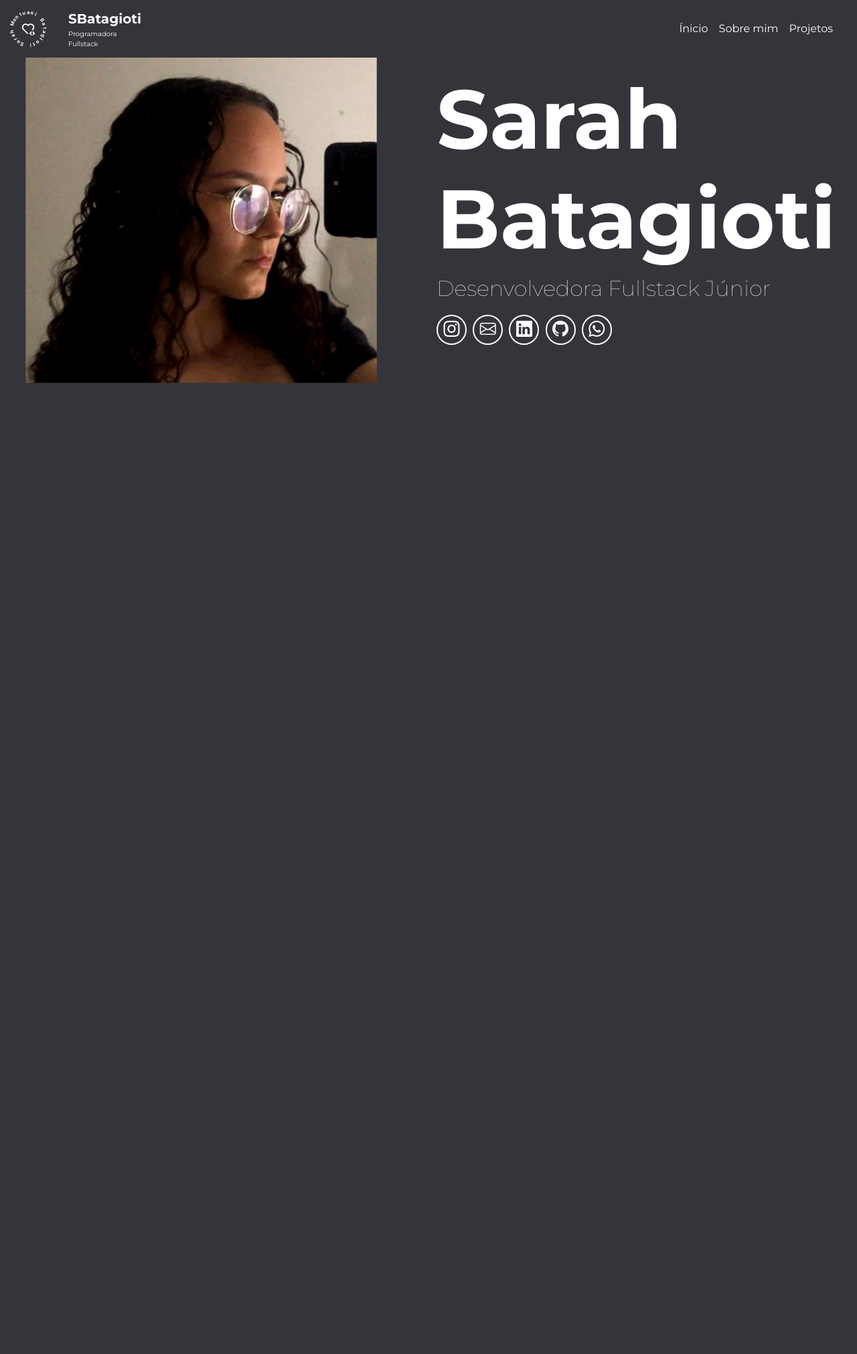
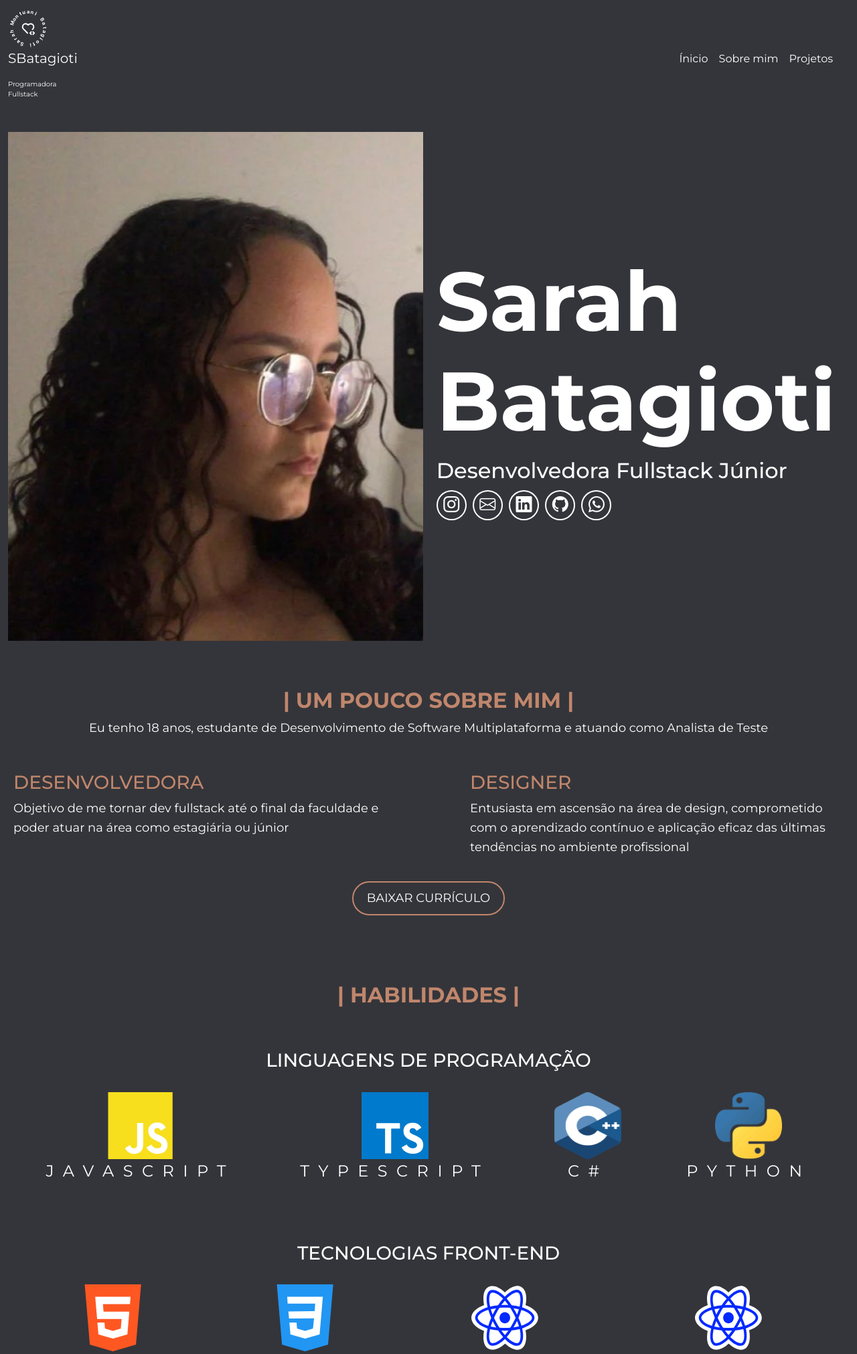
Before and after one commit to SarahBatagioti/portfolio_digital, a Flask app: page / in a window 1280 px wide. Shown: the top 2022 px of the page at 67% size. Before the commit the page ends 572 px from the top, so only its background shows below. Run offline with Flask 3, Linux system fonts and the light colour scheme.

Commit message:
Refatoração código página inicial e adição de seção sobre mim e tecnologias

```diff
--- a/api/static/css/style.css
+++ b/api/static/css/style.css
@@ -10,85 +10,47 @@
     background-color: #34353A;
 }
 
-/* ESTILOS DA FONTE */
+/*FONTES*/
 
-.bold-montserrat {
-    font-weight: bold;
+
+
+body {
+  margin: 0;
+  font-family: 'Montserrat', sans-serif;
+  background-color: #25262C;
+  color: white;
 }
 
-.medium-montserrat {
-    font-weight: medium;
+.hero {
+  display: flex;
+  align-items: center;
+  justify-content: center;
+  height: 100vh;
+  padding: 20px;
 }
 
-.regular-montserrat {
-    font-weight: lighter;
+.hero img {
+  height: 100%;
+  width: 50%;
+  object-fit: cover;
 }
 
-/* HEADER */
-
-.navbar {
-    position: relative;
-    z-index: 1; /* Define a barra de navegação acima da imagem */
+.hero-text {
+  display: flex;
+  flex-direction: column;
+  justify-content: center;
+  padding: 20px;
 }
 
-.navbar-brand {
-    display: flex;
-    align-items: center;
-    gap: 20px;
-}
-
-.text-container {
-    display: flex;
-    flex-direction: column;
-    padding-left: 10px; /* Espaço de 10px entre a foto e o texto */
-    text-align: left; /* Alinha o texto à esquerda */
-}
-
-.text-container p {
+.hero-text h1 {
+  font-size: 124px;
+  font-weight: bold;
   margin: 0;
 }
 
-.navbar-nav .nav-link {
-    color: rgb(255, 255, 255);
-}
-
-.navbar-nav .nav-link:hover {
-    color: rgb(104, 104, 104);
-}
-
-/* INDEX - HERO SECTION */
-
-.hero-section {
-    width: 100%;
-    padding: 5px;
-    display: flex;
-    align-items: center;
-}
-
-.hero-section .img-container {
-    display: flex;
-    align-items: center;
-    justify-content: flex-start;
-    height: 50%;
-}
-
-.hero-section img {
-    height: 50%;
-    width: 80%;
-    max-width: 100%;
-    transform: scale(1.2);
-    filter: contrast(120%);
-}
-
-.name {
-    font-size: 124px;
-    margin-bottom: 0;
-}
-
-.role {
+.hero-text h2 {
   font-size: 32px;
-    margin-top: 10px;
-    margin-bottom: 20px;
+  margin: 10px 0;
 }
 
 .social-icons a {
@@ -114,33 +76,117 @@
   background-color: #C0866C;
 }
 
-.container {
-    width: 100%;
-    padding-right: 15px;
-    padding-left: 15px;
-    margin-right: auto;
-    margin-left: auto;
+.section {
+  text-align: center;
+  padding: 50px 20px;
 }
 
-@media (min-width: 992px) {
-    .container {
-        max-width: 100%;
-    }
+.section h2 {
+  font-size: 32px;
+  font-weight: bold;
+  color: #C0866C !important;
 }
 
-/* ABOUT SECTION */
-
-.about-section .btn-download {
-    border: 2px solid #C0866C;
-    border-radius: 30px;
-    padding: 10px 20px;
-    color: white;
-    text-decoration: none;
-    transition: background-color 0.3s;
+.section h3 {
+  color: #C0866C !important;
 }
 
-.about-section .btn-download:hover {
+.section p {
+  font-size: 18px;
+  line-height: 1.6;
+}
+
+.columns {
+  display: flex;
+  flex-wrap: wrap;
+  justify-content: space-between;
+  margin-top: 50px;
+}
+
+.column {
+  width: 45%;
+  text-align: left;
+}
+
+.skills-section {
+  padding: 50px 20px;
+  text-align: center;
+}
+
+.skills-section h2 {
+  font-size: 32px;
+  font-weight: bold;
+  color: #C0866C !important;
+}
+
+.skills-section h3 {
+  margin-top: 5%;
+}
+
+.skills-row {
+  display: flex;
+  justify-content: space-around;
+  flex-wrap: wrap;
+  margin-top: 20px;
+}
+
+.skill {
+  text-align: center;
+  margin: 10px;
+}
+
+.skill img {
+  width: 100px;
+  height: 100px;
+}
+
+.skill p {
+  font-size: 24px;
+  letter-spacing: 13.50px;
+}
+
+.download-button {
+  display: inline-block;
+  border: 2px solid #C0866C;
+  border-radius: 50px;
+  padding: 10px 20px;
+  color: #c06c6c;
+  text-decoration: none;
+  font-size: 18px;
+  margin-top: 20px;
+}
+
+.download-button:hover{
   background-color: #C0866C;
+}
+
+@media (max-width: 768px) {
+  .hero {
+      flex-direction: column;
+  }
+
+  .hero img {
+      width: 100%;
+      height: auto;
+  }
+
+  .hero-text h1 {
+      font-size: 64px;
+  }
+
+  .hero-text h2 {
+      font-size: 24px;
+  }
+
+  .column {
+      width: 100%;
+      margin-bottom: 20px;
+  }
+
+  .skill img {
+      width: 80px;
+      height: 80px;
+  }
 }
 
 /* CURRÍCULO PROFISSIONAL - SOBRE MIM */
--- a/api/templates/index.html
+++ b/api/templates/index.html
@@ -5,28 +5,105 @@
 {% block content %}
 
 <!-- HERO SECTION -->
-<div class="hero-section">
-    <div class="container">
-        <div class="row align-items-center">
-            <div class="col-lg-6 img-container">
-                <img src="../static/img/FotoSarahBatagioti.png" alt="Imagem de Perfil" class="img-fluid">
-            </div>
-            <div class="col-lg-6 text-container">
-                <h1 class="bold-montserrat name">Sarah Batagioti</h1>
-                <h2 class="regular-montserrat role">Desenvolvedora Fullstack Júnior</h2>
+
+<body>
+  <section class="hero">
+    <img src="../static/img/FotoSarahBatagioti.png" alt="Sarah Batagioti">
+    <div class="hero-text">
+      <h1>Sarah Batagioti</h1>
+      <h2>Desenvolvedora Fullstack Júnior</h2>
       <div class="social-icons">
         <a href="https://www.instagram.com/sarah.montuani/"><i class="bi bi-instagram"></i></a>
         <a href="mailto:sarah.montuanibt@gmail.com"><i class="bi bi-envelope"></i></a>
         <a href="https://www.linkedin.com/in/sarahbatagioti/"><i class="bi bi-linkedin"></i></a>
         <a href="https://github.com/SarahBatagioti"><i class="bi bi-github"></i></a>
-                    <a href="https://api.whatsapp.com/send?phone=5512981282279&text=sua%20mensagem"><i class="bi bi-whatsapp"></i></a>
+        <a href="https://api.whatsapp.com/send?phone=5512981282279&text=sua%20mensagem"><i
+            class="bi bi-whatsapp"></i></a>
       </div>
     </div>
+  </section>
+  <section class="section">
+    <h2>| UM POUCO SOBRE MIM |</h2>
+    <p>Eu tenho 18 anos, estudante de Desenvolvimento de Software Multiplataforma e atuando como Analista de Teste</p>
+    <div class="columns">
+      <div class="column">
+        <h3>DESENVOLVEDORA</h3>
+        <p>Objetivo de me tornar dev fullstack até o final da faculdade e poder atuar na área como estagiária ou júnior
+        </p>
+      </div>
+      <div class="column">
+        <h3>DESIGNER</h3>
+        <p>Entusiasta em ascensão na área de design, comprometido com o aprendizado contínuo e aplicação eficaz das
+          últimas tendências no ambiente profissional</p>
       </div>
     </div>
+    <a href="#" class="download-button">BAIXAR CURRÍCULO</a>
+  </section>
+  <section class="skills-section">
+    <h2>| HABILIDADES |</h2>
+    <h3>LINGUAGENS DE PROGRAMAÇÃO</h3>
+    <div class="skills-row">
+      <div class="skill">
+        <img src="../static/img/js.svg" alt="Tecnologia 1">
+        <p>JAVASCRIPT</p>
       </div>
-
-<!-- ABOUT SECTION -->
-
+      <div class="skill">
+        <img src="../static/img/ts.png" alt="Tecnologia 2">
+        <p>TYPESCRIPT</p>
+      </div>
+      <div class="skill">
+        <img src="../static/img/cs.png" alt="Tecnologia 3">
+        <p>C#</p>
+      </div>
+      <div class="skill">
+        <img src="../static/img/py.png" alt="Tecnologia 4">
+        <p>PYTHON</p>
+      </div>
+    </div>
+    <h3> TECNOLOGIAS FRONT-END </h3>
+    <div class="skills-row">
+      <div class="skill">
+        <img src="../static/img/html.svg" alt="Tecnologia 5">
+        <p>HTML</p>
+      </div>
+      <div class="skill">
+        <img src="../static/img/css.svg" alt="Tecnologia 6">
+        <p>CSS</p>
+      </div>
+      <div class="skill">
+        <img src="../static/img/react.svg" alt="Tecnologia 7">
+        <p>REACT</p>
+      </div>
+      <div class="skill">
+        <img src="../static/img/raeactNative.svg" alt="Tecnologia 8">
+        <p>REACT <br> NATIVE </p>
+      </div>
+    </div>
+    <div class="skills-row">
+      <div class="skill">
+        <img src="../static/img/cu.png" alt="Tecnologia 5">
+        <p>CHACKRA UI</p>
+      </div>
+      <div class="skill">
+        <img src="../static/img/bootstrap.svg" alt="Tecnologia 6">
+        <p>BOOTSTRAP</p>
+      </div>
+      <div class="skill">
+        <img src="../static/img/figma.svg" alt="Tecnologia 7">
+        <p>FIGMA</p>
+      </div>
+      </div>
+      <h3> TECNOLOGIAS BACK-END </h3>
+      <div class="skills-row">
+        <div class="skill">
+          <img src="../static/img/node.png" alt="Tecnologia 5">
+          <p>NODE JS</p>
+        </div>
+        <div class="skill">
+          <img src="../static/img/mysql.svg" alt="Tecnologia 6">
+          <p>MYSQL</p>
+        </div>
+  </section>
+</body>
 
 {% endblock %}
```
Also changed, not shown: api/templates/index copy.html (added, +30 -0 lines), api/static/img/FotoSarahBatagioti.png, api/static/img/bootstrap-solid 1.png (added), api/static/img/bootstrap.svg (added), api/static/img/cs.png (added), api/static/img/css.svg (added), api/static/img/cu.png (added), api/static/img/figma.svg (added), api/static/img/html.svg (added), api/static/img/js.svg (added), api/static/img/mysql.svg (added), api/static/img/node.png (added), api/static/img/py.png (added), api/static/img/raeactNative.svg (added), 2 more files. Lines whose indentation alone changed are shown as unchanged.
